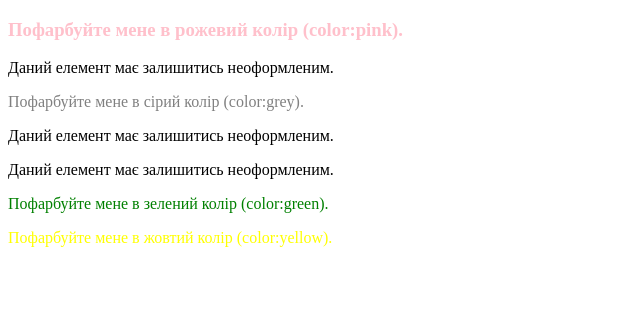
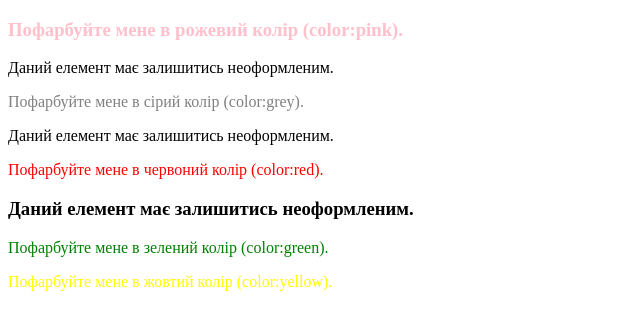
Before and after one commit to Oleksandra-Kravcova/HW-8, a plain HTML site: page index.html in a window 1280 px wide. Shown: the whole page, without its empty margins (0-640 px from the left). Drawn offline with Linux system fonts and the light colour scheme.

Commit message:
Update index.html

```diff
--- a/index.html
+++ b/index.html
@@ -12,7 +12,7 @@
       <p>Даний елемент має залишитись неоформленим.</p>
       <p id="greycol">Пофарбуйте мене в сірий колір (color:grey).</p>
       <div>Даний елемент має залишитись неоформленим.</div>
-      <div><p class="div__p>Пофарбуйте мене в червоний колір (color:red).</p></div>
+      <div><p class="div__p">Пофарбуйте мене в червоний колір (color:red).</p></div>
       <h3>Даний елемент має залишитись неоформленим.</h3>
       <p id="greencl">Пофарбуйте мене в зелений колір (color:green).</p>
       <p class="yellow">Пофарбуйте мене в жовтий колір (color:yellow).</p>
```
